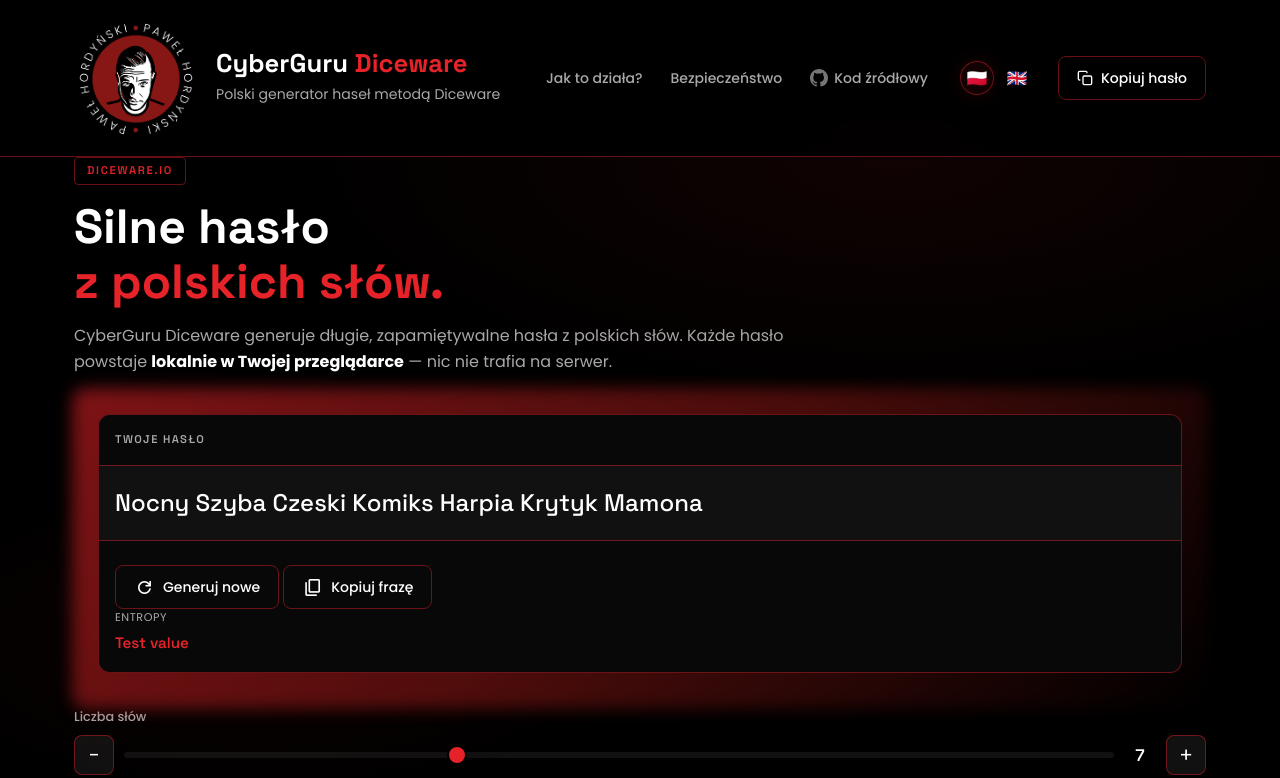
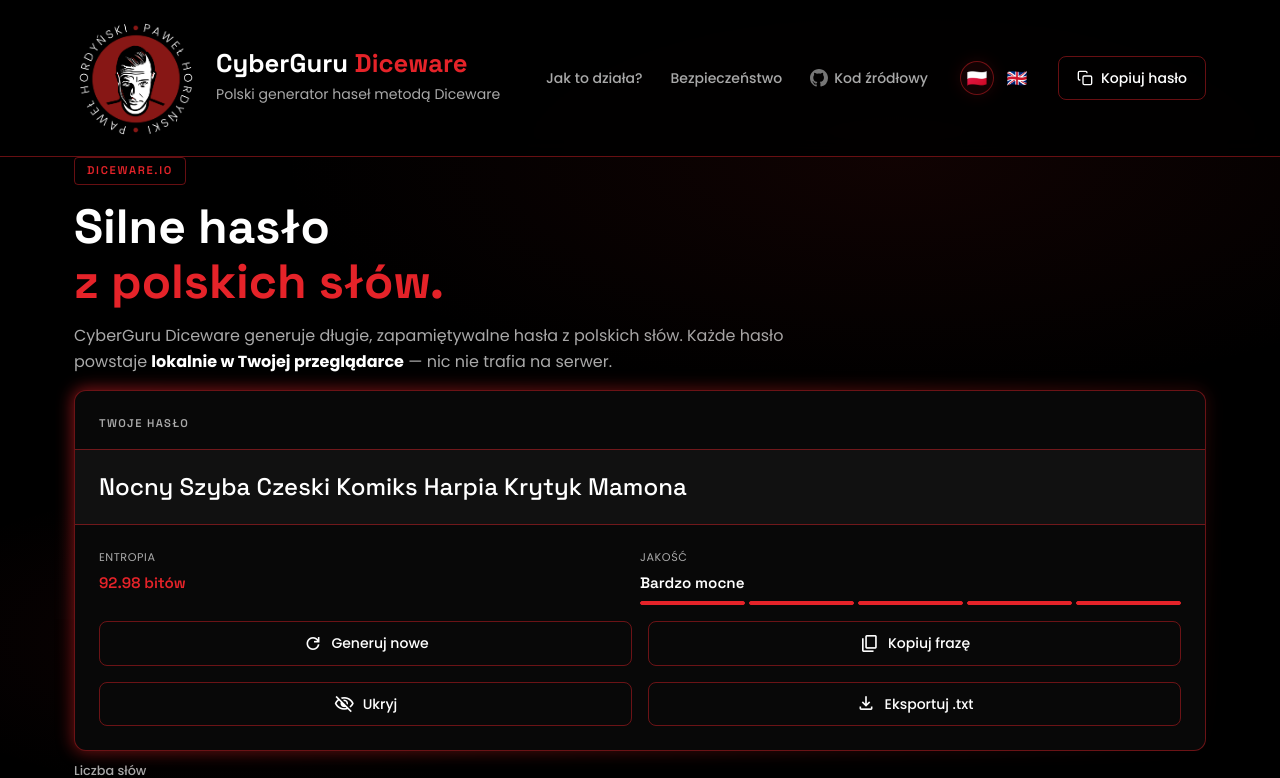
Before and after one commit to p4b1o/diceware-io, a SvelteKit app: page / in a window 1280 px wide. Shown: the top 778 px of the page. Built offline with nearby package versions, Linux system fonts and the light colour scheme.

Commit message:
Passwrod stats & buttons

```diff
--- a/src/app.html
+++ b/src/app.html
@@ -6,7 +6,7 @@
 		<meta name="viewport" content="width=device-width, initial-scale=1" />
 		<meta name="theme-color" content="#000000" />
 
-		<link rel="stylesheet" href="https://fonts.googleapis.com/css2?family=Material+Symbols+Outlined:opsz,wght,FILL,GRAD@24,400,0,0&icon_names=close,content_copy,menu,refresh" />
+		<link rel="stylesheet" href="https://fonts.googleapis.com/css2?family=Material+Symbols+Outlined:opsz,wght,FILL,GRAD@24,400,0,0&icon_names=close,content_copy,download,menu,refresh,visibility,visibility_off" />
 		<link rel="preconnect" href="https://fonts.googleapis.com">
 		<link rel="preconnect" href="https://fonts.gstatic.com" crossorigin>
 		%sveltekit.head%
--- a/src/lib/components/Card.svelte
+++ b/src/lib/components/Card.svelte
@@ -54,7 +54,7 @@
     }
 
     @media all and (min-width: 500px) {
-        .card {
+        .card__inner {
             padding: 1.5rem;
         }
     }
--- a/src/lib/components/Icon.svelte
+++ b/src/lib/components/Icon.svelte
@@ -2,7 +2,10 @@
   export type IconName =
     | "add"
     | "content_copy"
+    | "download"
     | "refresh"
+    | "visibility"
+    | "visibility_off"
     | "arrow_back_ios";
 
   const { name } = $props<{ name: IconName }>();
--- a/src/lib/translations.ts
+++ b/src/lib/translations.ts
@@ -33,6 +33,8 @@ export const TRANSLATIONS = {
         dictionary: 'Słownik',
         generate: 'Generuj nowe hasło',
         show_hide: 'Pokaż / ukryj',
+        show: "Pokaż",
+        hide: "Ukryj",
         export_txt: 'Eksportuj .txt',
         privacy_note: 'Hasło nie opuszcza Twojego urządzenia. Generowanie odbywa się w 100% lokalnie.',
         settings_title: 'Ustawienia hasła',
@@ -91,6 +93,13 @@ export const TRANSLATIONS = {
         qualityMedium: 'Średnie',
         qualityGood: 'Dobra',
         qualityStrong: 'Bardzo mocne',
+        qualityLabels: {
+            1: "Słabe",
+            2: "Średnie",
+            3: "Dobra",
+            4: "Mocne",
+            5: "Bardzo mocne",
+        },
         entropyWords: 'słowa',
         entropyDigit: 'cyfra',
         entropySpecial: 'znak specjalny',
@@ -140,6 +149,8 @@ export const TRANSLATIONS = {
         dictionary: 'Wordlist',
         generate: 'Generate new passphrase',
         show_hide: 'Show / hide',
+        show: "Show",
+        hide: "Hide",
         export_txt: 'Export .txt',
         privacy_note: 'Your passphrase never leaves your device. Generation happens 100% locally.',
         settings_title: 'Passphrase settings',
@@ -198,6 +209,13 @@ export const TRANSLATIONS = {
         qualityMedium: 'Medium',
         qualityGood: 'Good',
         qualityStrong: 'Very strong',
+        qualityLabels: {
+            1: "Weak",
+            2: "Medium",
+            3: "Good",
+            4: "Strong",
+            5: "Very strong"
+        },
         entropyWords: 'words',
         entropyDigit: 'digit',
         entropySpecial: 'special character',
--- a/src/routes/Home/ui/Generator.svelte
+++ b/src/routes/Home/ui/Generator.svelte
@@ -1,21 +1,26 @@
 <script lang="ts">
     import { onMount } from "svelte";
     import { currentLang } from '$lib/stores/current-lang.store';
-    import { generatePassword, parseWordlist } from "../app";
+    import { generatePassword, getQuality, parseWordlist } from "../app";
     import { translationsStore } from '$lib/stores/translations.store';
     import Card from "$lib/components/Card.svelte";
     import CardTitle from "$lib/components/CardTitle.svelte";
     import { generatorStore } from "./generator.store";
     import Icon from "$lib/components/Icon.svelte";
     import Stat from "$lib/components/Stat.svelte";
+    import PasswordQuality from "./PasswordQuality.svelte";
 
     let password = $state('');
+    let entropy = $state(0);
     let words = $state<string[]>([]);
+    let visible = $state(true);
 
     const generate = () => {
         const result = generatePassword(words, $generatorStore);
         password = result.phrase;
-        console.log(result)
+        entropy = result.entropy;
+
+        console.log(result, getQuality(entropy))
     }
 
     const copy = async () => {
@@ -62,6 +67,18 @@
         {password}
     </div>
 
+    <div class="password-stats">
+        {#key entropy}
+            <Stat label={$translationsStore.entropy} accent>
+                {entropy.toFixed(2)} {$translationsStore.bits}
+            </Stat>
+            <Stat label={$translationsStore.quality}>
+                <PasswordQuality entropy={entropy} />
+            </Stat>
+        {/key}
+    </div>
+
+    <div class="password-actions">
         <button
             onclick={() => generate()}
             class="btn btn--outline"
@@ -82,9 +99,26 @@
             {$translationsStore.copyPassPhrase}
         </button>
 
-    <Stat label="Entropy" accent>
-        Test value
-    </Stat>
+        <button
+            class="btn btn--outline"
+            onclick={() => visible = !visible}
+        >
+            <span class="btn__icon">
+                <Icon name={visible ? 'visibility_off' : 'visibility'}/>
+            </span>
+            {visible ? $translationsStore.hide : $translationsStore.show}
+        </button>
+
+        <button
+            class="btn btn--outline"
+            onclick={() => copy()}
+        >
+            <span class="btn__icon">
+                <Icon name="download"/>
+            </span>
+            {$translationsStore.export_txt}
+        </button>
+    </div>
 </Card>
 
 <style>
@@ -111,6 +145,18 @@
         transform: translateX(calc(-1 * var(--standard-padding)));
     }
 
+    .password-stats {
+        display: grid;
+        grid-template-columns: 1fr 1fr;
+        margin-bottom: 1rem;
+    }
+
+    .password-actions {
+        display: grid;
+        grid-template-columns: 1fr 1fr;
+        gap: 1rem;
+    }
+
     .btn__icon {
         font-size: 1.5em;
     }
--- /dev/null
+++ b/src/routes/Home/ui/PasswordQuality.svelte
@@ -0,0 +1,53 @@
+<script lang="ts">
+    import { translationsStore } from "$lib/stores/translations.store";
+    import { getQuality } from "../app";
+
+    type Props = {
+        entropy: number;
+    };
+
+    const { entropy }: Props = $props<Props & {}>();
+    const quality = getQuality(entropy);
+</script>
+
+<div class="password-quality">
+    <span class="password-quality__value">{$translationsStore.qualityLabels[quality.level]}</span>
+    <div class="password-quality__bar" aria-hidden="true">
+        {#each Array(5) as _, index}
+            <span class="password-quality__seg" class:password-quality__seg--active={index < quality.level}></span>
+        {/each}
+    </div>
+</div>
+
+<style>
+    .password-quality {
+        display: flex;
+        flex-direction: column;
+        gap: 6px;
+    }
+
+    .password-quality__value {
+        font-family: var(--font-heading);
+        font-size: 0.95rem;
+        font-weight: 600;
+    }
+
+    .password-quality__bar {
+        display: flex;
+        gap: 4px;
+    }
+
+    .password-quality__seg {
+        flex: 1;
+        height: 4px;
+        background: var(--panel-2);
+        border-radius: 2px;
+        border: 1px solid var(--border);
+        transition: background var(--transition);
+    }
+
+    .password-quality__seg--active {
+        background: var(--red);
+        border-color: var(--red);
+    }
+</style>
```
Lines whose indentation alone changed are shown as unchanged.
